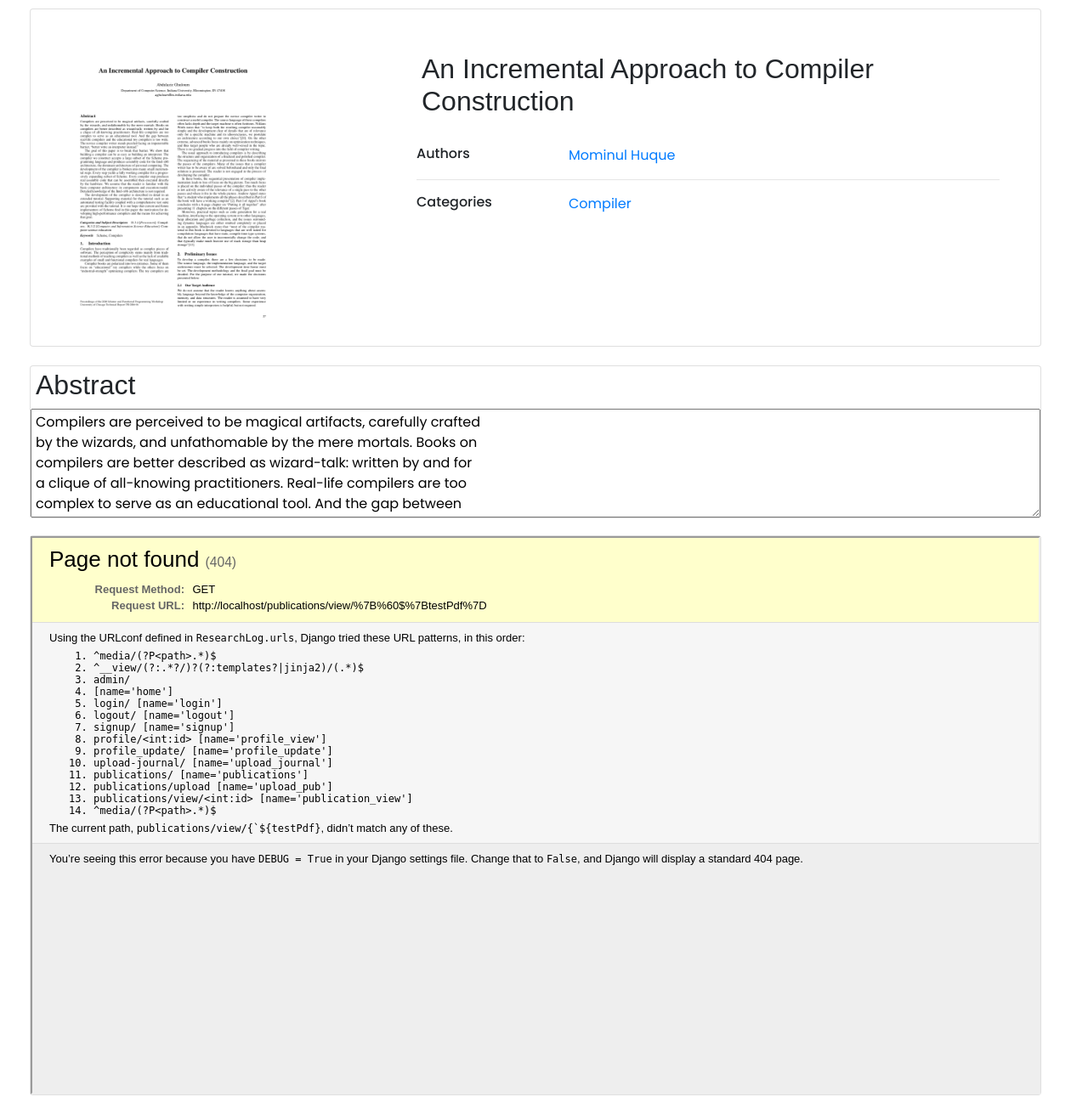
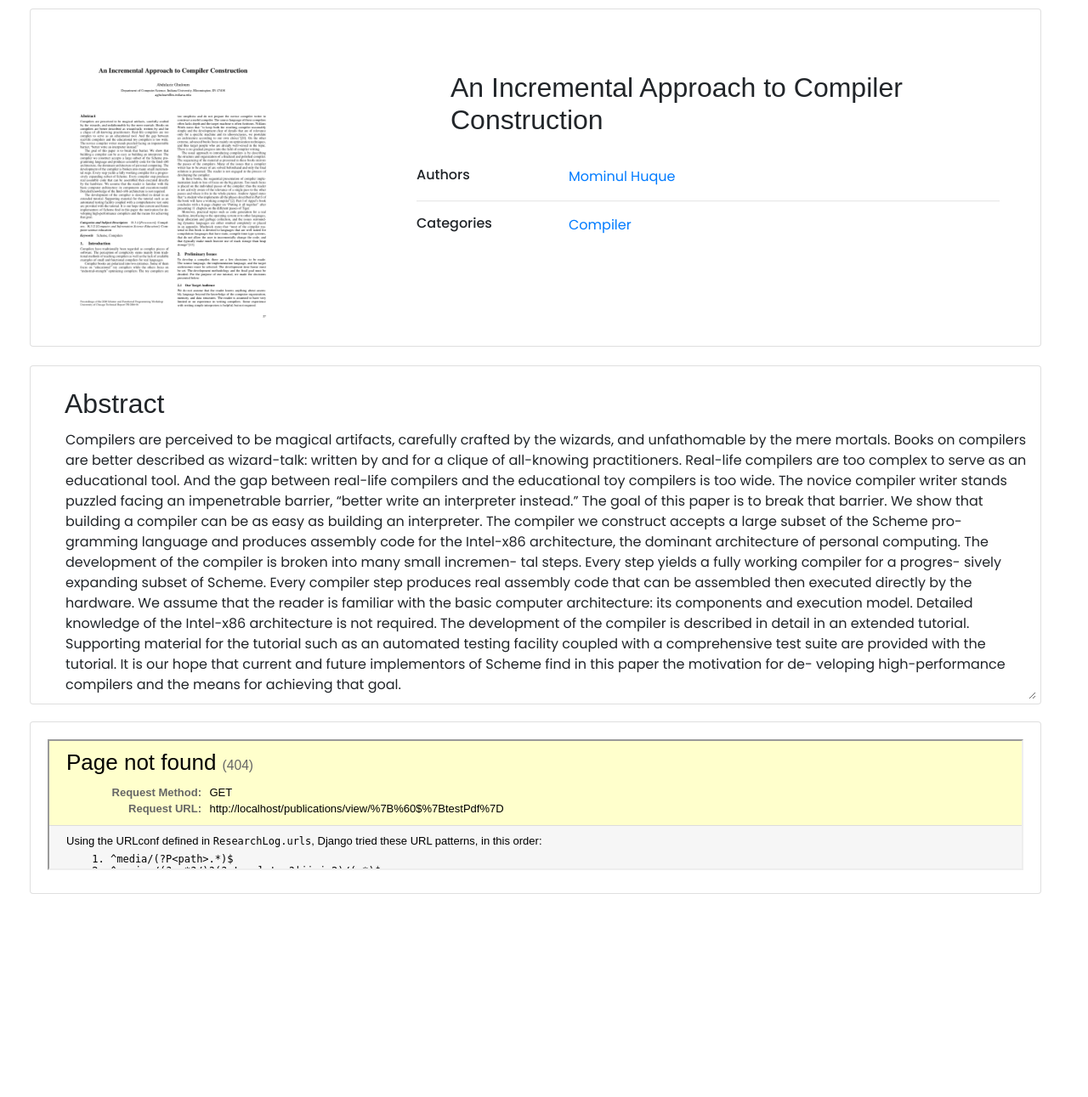
Before and after one commit to mominul/ResearchLog, a Django app: page /publications/view/19 in a window 1280 px wide. Shown: the part 70-1361 px from the top of the page at 85% size. After the commit the page ends 1122 px from the top, so only its background shows below. Run offline with Django 4.2, Linux system fonts and the light colour scheme; data comes from the database, SQL or seed files in the repository; both versions use the stored data as it was after the commit; some libraries are stand-ins or nearby versions.

Commit message:
pdf & Abstrac work done

```diff
--- a/journals/templates/pdfview.html
+++ b/journals/templates/pdfview.html
@@ -62,8 +62,9 @@
 
 <div class="main-body" style="padding: 21px 55px 1px 35px;">
             <div class="card">
-                <h2>Abstract</h2>
-                <textarea rows="5" cols="100hev" onkeypress="auto_grow(this);" onkeyup="auto_grow(this);"style="resize:auto;overflow:hidden;" class="para">{{ desc }}</textarea>
+              <h2>Abstract</h2>
+                <p rows="5" cols="10" onkeypress="auto_grow(this);" onkeyup="auto_grow(this);"style="resize:auto;overflow:hidden;" class="para">{{ desc }}</p>
+
               </div>
             </div>
               <script type="text/javascript">
@@ -79,8 +80,8 @@
 
 
     <div class="main-body" style="padding: 19px 55px 20px 35px;" >
-
-        <div class="card">
+      <div class="card">
+        <div class="card-body">
     <object
 
       data='{{ pdf }}'
--- a/profile/static/pdf.css
+++ b/profile/static/pdf.css
@@ -1,11 +1,11 @@
 
 h2{
     font-family: sans-serif;
-    padding: 3px 0px 0px 6px;
+    padding: 25px 2px 3px 40px;
 }
 
 .para{
-    margin: 0px px 2px 2px;
-    padding: 3px 5px;
+    margin: 0px 5px 5px 5px;
+    padding: 0px 5px 5px 36px;
 
 }
```
Also changed, not shown: db.sqlite3, media/profile_pic/1613890043960.jpg (added).
